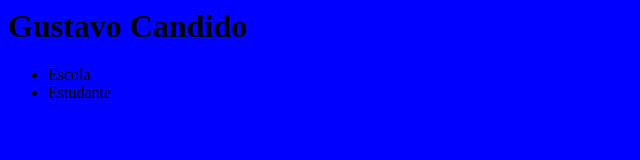
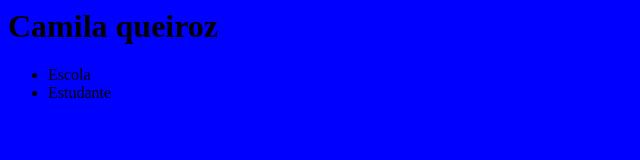
Before and after one commit to CAMILAOLIVEIRA123/SEGUIR-O-PROJETO, a plain HTML site: page INDEX.HTML in a window 1280 px wide. Shown: the whole page, without its empty margins (0-640 px from the left). Drawn offline with Linux system fonts and the light colour scheme.

Commit message:
Update INDEX.HTML

```diff
--- a/INDEX.HTML
+++ b/INDEX.HTML
@@ -9,7 +9,7 @@
     </head>
     <body>
         <header>
-            <h1>Gustavo Candido</h1>
+            <h1>Camila queiroz</h1>
             <ul>
                 <li> Escola </li>
                 <li> Estudante </li>
```
